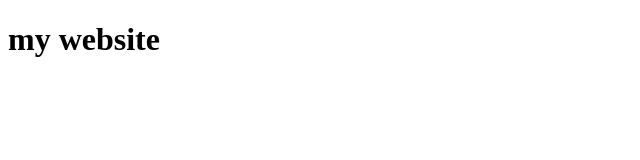
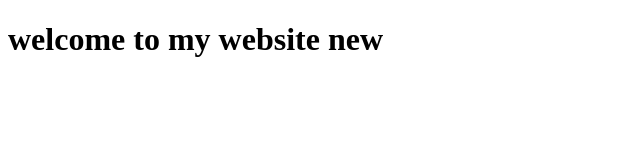
Before and after one commit to abdikadirsamatar/project_1, a plain HTML site: page index.html in a window 1280 px wide. Shown: the whole page, without its empty margins (0-640 px from the left). Drawn offline with Linux system fonts and the light colour scheme.

Commit message:
new change.html
new change.html

```diff
--- a/index.html
+++ b/index.html
@@ -3,9 +3,9 @@
 <head>
     <meta charset="UTF-8">
     <meta name="viewport" content="width=device-width, initial-scale=1.0">
-    <title>abdikadir samatar website</title>
+    <title>Abdikadir samatar website</title>
 </head>
-<h1>my website</h1>
+<h1>welcome to my website new</h1>
 <body>
 
 </body>
```
